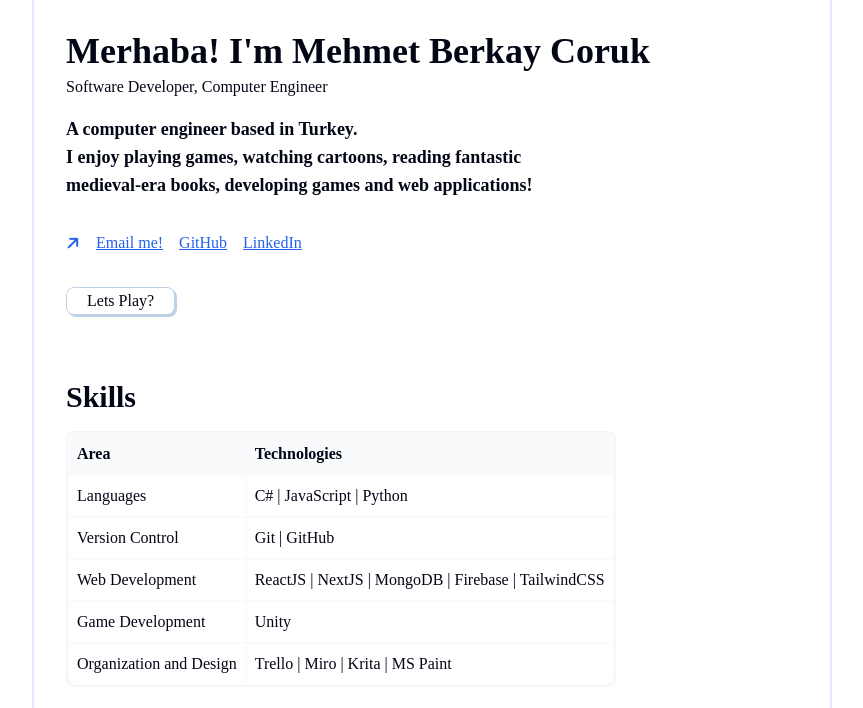
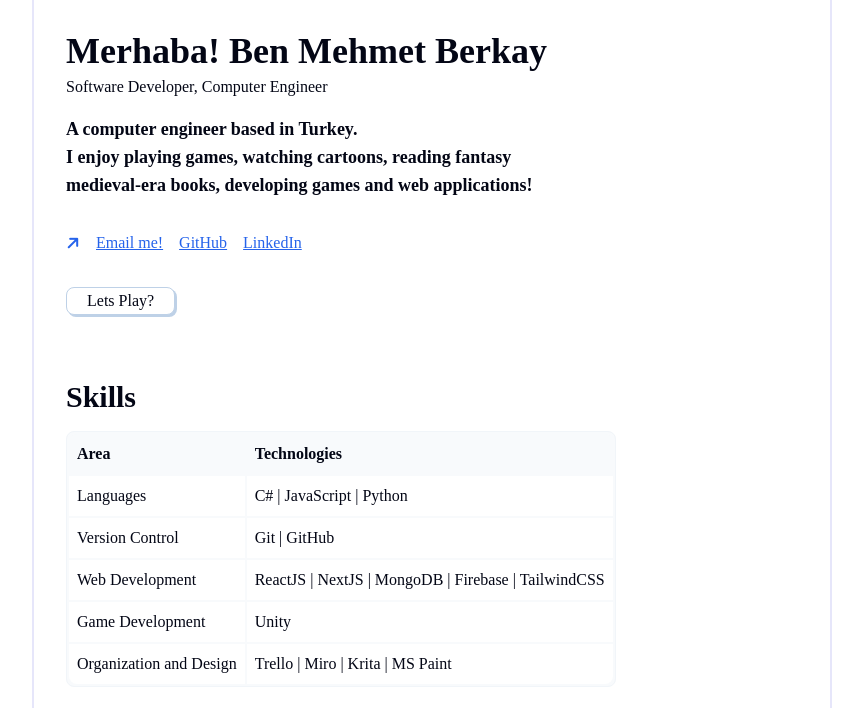
Before and after one commit to MehmetBerkayC/web-portfolio, a plain HTML site: page index.html in a window 1280 px wide. Shown: the part 92-800 px from the top of the page, without its empty margins (208-1071 px from the left). Drawn offline with Linux system fonts and the light colour scheme; a web font is replaced by a local one.

Commit message:
Update index.html

```diff
--- a/index.html
+++ b/index.html
@@ -32,7 +32,7 @@
 		<main>
 			<section>
 				<div class="intro-header">
-					<h1>Merhaba! I'm Mehmet Berkay Coruk</h1>
+					<h1>Merhaba! Ben Mehmet Berkay</h1>
 					<p>Software Developer, Computer Engineer</p>
 				</div>
 				<h5 class="intro-description">
@@ -40,8 +40,8 @@
 						<p>A computer engineer based in Turkey.</p>
 						<p>
 							I enjoy playing games, watching cartoons, reading
-							fantastic medieval-era books, developing games and
-							web applications!
+							fantasy medieval-era books, developing games and web
+							applications!
 						</p>
 					</div>
 				</h5>
```
